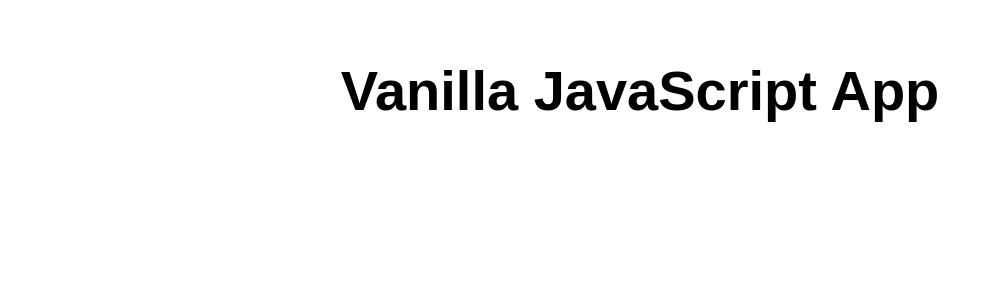
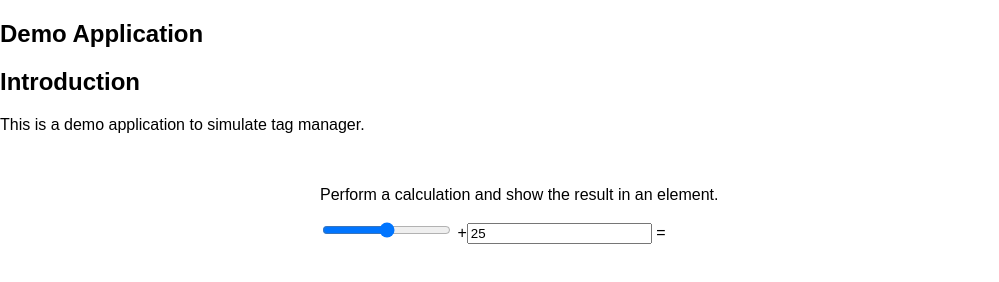
Before and after one commit to surendrababu-v/my-first-static-web-app, a website: page src/index.html in a window 1280 px wide. Shown: the whole page, without its empty margins (0-999 px from the left). Drawn offline with Linux system fonts and the light colour scheme.

Commit message:
Update index.html

```diff
--- a/src/index.html
+++ b/src/index.html
@@ -7,11 +7,19 @@
   <link rel="stylesheet" href="styles.css">
   <title>Vanilla JavaScript App</title>
 </head>
-
+<section>
+  <h1>Demo Application</h1>
+  <h2>Introduction</h2>
+  <p>This is a demo application to simulate tag manager.</p>
+</section>
 <body>
   <main>
-    <h1>Vanilla JavaScript App</h1>
+  <p>
+Perform a calculation and show the result in an element.</p>
+<form oninput="x.value=parseInt(a.value)+parseInt(b.value)">
+<input type="range" id="a" value="50">
++<input type="number" id="b" value="25">
+=<output name="x" for="a b"></output>
+</form>
   </main>
 </body>
-
-</html>
```
